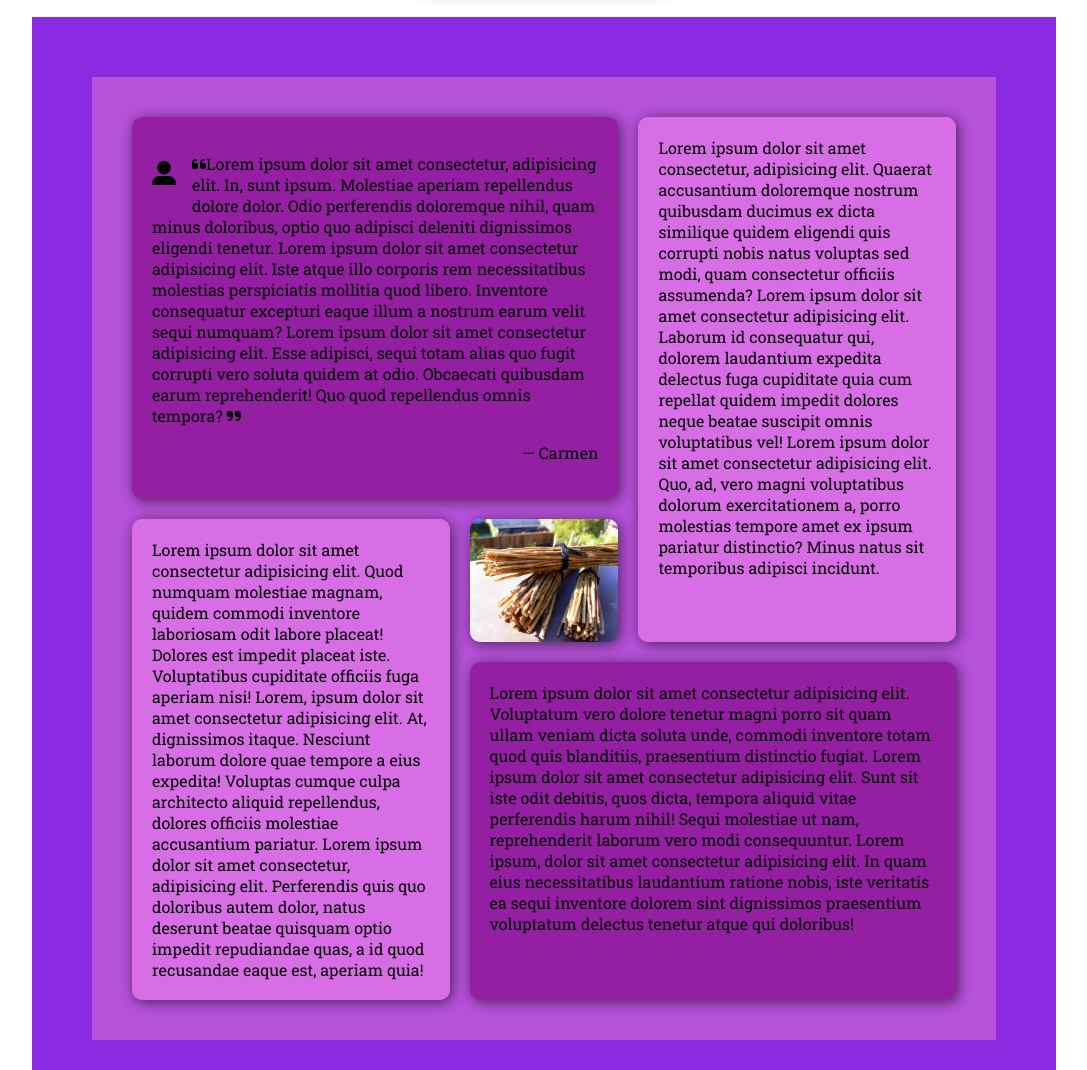
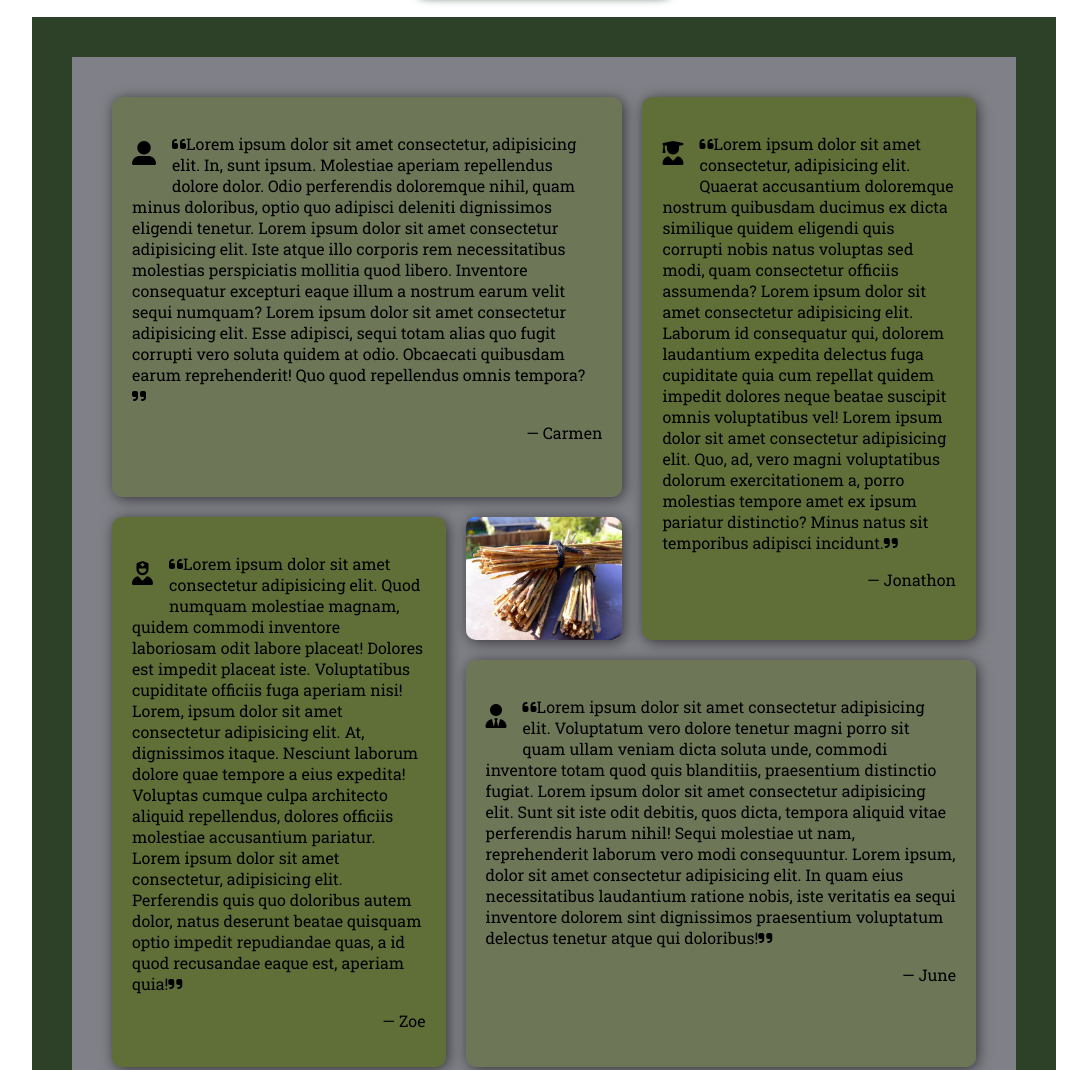
Before and after one commit to fyrfli/grids-one, a plain HTML site: page index.html in a window 1280 px wide. Shown: the part 129-1199 px from the top of the page, without its empty margins (96-1183 px from the left). Drawn offline with Linux system fonts and the light colour scheme.

Commit message:
Finalise design and colours.

```diff
--- a/index.html
+++ b/index.html
@@ -43,36 +43,66 @@
                 </div>
                 <!-- Second testimony -->
                 <div class="box box-b">
-                    Lorem ipsum dolor sit amet consectetur, adipisicing elit. Quaerat accusantium
-                    doloremque nostrum quibusdam ducimus ex dicta similique quidem eligendi quis corrupti nobis natus
+                    <h2><i class="fa-solid fa-user-graduate"></i></h2>
+                    <p>
+                        <i class="fa-solid fa-quote-left"></i>Lorem ipsum dolor sit amet consectetur, adipisicing elit.
+                        Quaerat accusantium
+                        doloremque nostrum quibusdam ducimus ex dicta similique quidem eligendi quis corrupti nobis
+                        natus
                         voluptas sed modi, quam consectetur officiis assumenda? Lorem ipsum dolor sit amet consectetur
-                    adipisicing elit. Laborum id consequatur qui, dolorem laudantium expedita delectus fuga cupiditate
-                    quia cum repellat quidem impedit dolores neque beatae suscipit omnis voluptatibus vel! Lorem ipsum
-                    dolor sit amet consectetur adipisicing elit. Quo, ad, vero magni voluptatibus dolorum exercitationem
-                    a, porro molestias tempore amet ex ipsum pariatur distinctio? Minus natus sit temporibus adipisci
-                    incidunt.
+                        adipisicing elit. Laborum id consequatur qui, dolorem laudantium expedita delectus fuga
+                        cupiditate
+                        quia cum repellat quidem impedit dolores neque beatae suscipit omnis voluptatibus vel! Lorem
+                        ipsum
+                        dolor sit amet consectetur adipisicing elit. Quo, ad, vero magni voluptatibus dolorum
+                        exercitationem
+                        a, porro molestias tempore amet ex ipsum pariatur distinctio? Minus natus sit temporibus
+                        adipisci
+                        incidunt.<i class="fa-solid fa-quote-right"></i>
+                    </p>
+                    <p class="name">
+                        &mdash; Jonathon
+                    </p>
                 </div>
                 <!-- Third testimony -->
                 <div class="box box-c">
-                    Lorem ipsum dolor sit amet consectetur adipisicing elit. Voluptatum vero dolore
+                    <h2><i class="fa-solid fa-user-tie"></i></h2>
+                    <p>
+                        <i class="fa-solid fa-quote-left"></i>Lorem ipsum dolor sit amet consectetur adipisicing elit.
+                        Voluptatum vero dolore
                         tenetur magni porro sit quam ullam veniam dicta soluta unde, commodi inventore totam quod quis
-                    blanditiis, praesentium distinctio fugiat. Lorem ipsum dolor sit amet consectetur adipisicing elit.
+                        blanditiis, praesentium distinctio fugiat. Lorem ipsum dolor sit amet consectetur adipisicing
+                        elit.
                         Sunt sit iste odit debitis, quos dicta, tempora aliquid vitae perferendis harum nihil! Sequi
                         molestiae ut nam, reprehenderit laborum vero modi consequuntur. Lorem ipsum, dolor sit amet
-                    consectetur adipisicing elit. In quam eius necessitatibus laudantium ratione nobis, iste veritatis
+                        consectetur adipisicing elit. In quam eius necessitatibus laudantium ratione nobis, iste
+                        veritatis
                         ea sequi inventore dolorem sint dignissimos praesentium voluptatum delectus tenetur atque qui
-                    doloribus!
+                        doloribus!<i class="fa-solid fa-quote-right"></i>
+                    </p>
+                    <p class="name">
+                        &mdash; June
+                    </p>
                 </div>
                 <!-- Fourth triplet -->
                 <div class="box box-d">
-                    Lorem ipsum dolor sit amet consectetur adipisicing elit. Quod numquam molestiae
-                    magnam, quidem commodi inventore laboriosam odit labore placeat! Dolores est impedit placeat iste.
+                    <h2><i class="fa-solid fa-user-nurse"></i></h2>
+                    <p>
+                        <i class="fa-solid fa-quote-left"></i>Lorem ipsum dolor sit amet consectetur adipisicing elit.
+                        Quod numquam molestiae
+                        magnam, quidem commodi inventore laboriosam odit labore placeat! Dolores est impedit placeat
+                        iste.
                         Voluptatibus cupiditate officiis fuga aperiam nisi! Lorem, ipsum dolor sit amet consectetur
                         adipisicing elit. At, dignissimos itaque. Nesciunt laborum dolore quae tempore a eius expedita!
                         Voluptas cumque culpa architecto aliquid repellendus, dolores officiis molestiae accusantium
-                    pariatur. Lorem ipsum dolor sit amet consectetur, adipisicing elit. Perferendis quis quo doloribus
+                        pariatur. Lorem ipsum dolor sit amet consectetur, adipisicing elit. Perferendis quis quo
+                        doloribus
                         autem dolor, natus deserunt beatae quisquam optio impedit repudiandae quas, a id quod recusandae
-                    eaque est, aperiam quia!
+                        eaque est, aperiam quia!<i class="fa-solid fa-quote-right"></i>
+                    </p>
+                    <p class="name">
+                        &mdash; Zoe
+                    </p>
                 </div>
                 <div class="box box-e"></div>
                 <!-- <div class="box box-f">Flour</div> -->
--- a/styles/first.css
+++ b/styles/first.css
@@ -13,11 +13,11 @@ h* {
     padding: 10px 60px;
     width: fit-content;
     border-radius: 10px;
-    box-shadow: 0 0 10px lightgrey;
+    box-shadow: 0 0 10px #19361edf;
 }
 .container {
-    padding: 60px;
-    background-color: blueviolet;
+    padding: 40px;
+    background-color: #2d4129;
     margin: auto;
 }
 
@@ -27,10 +27,10 @@ h* {
     box-shadow: 2px 2px 14px #0000009a;
 }
 .box:nth-child(even) {
-    background-color: #ee82ee9a;
+    background-color: #606F38ff;
 }
 .box:nth-child(odd) {
-    background-color: #8000809f;
+    background-color: #606F389a;
 }
 .box h2 {
     display: inline;
@@ -61,7 +61,7 @@ h* {
 
 .da-grid {
     padding: 40px;
-    background-color: #da70d690;
+    background-color: #808088;
     display: grid;
     grid-template-columns: repeat(5, 1fr);
     grid-auto-rows: minmax(100px, auto);
```
Lines whose indentation alone changed are shown as unchanged.
